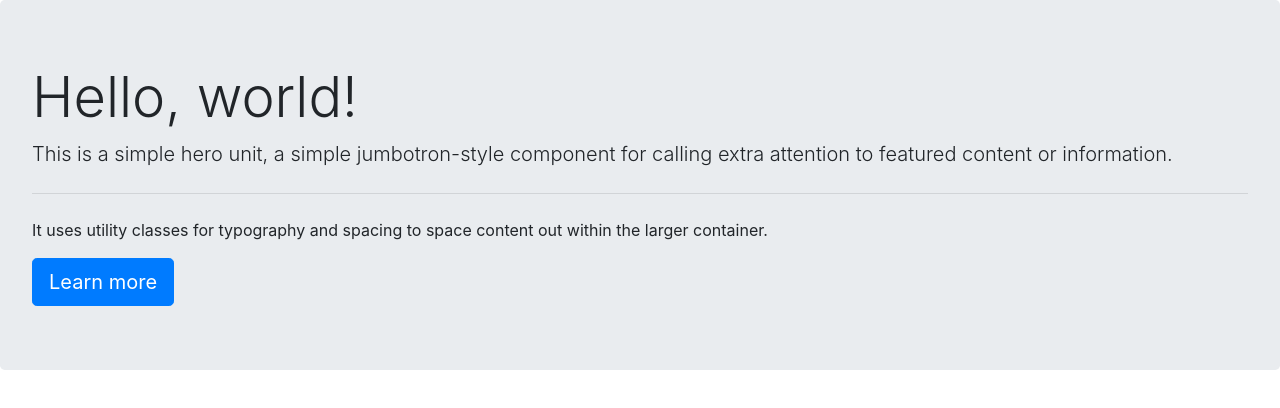
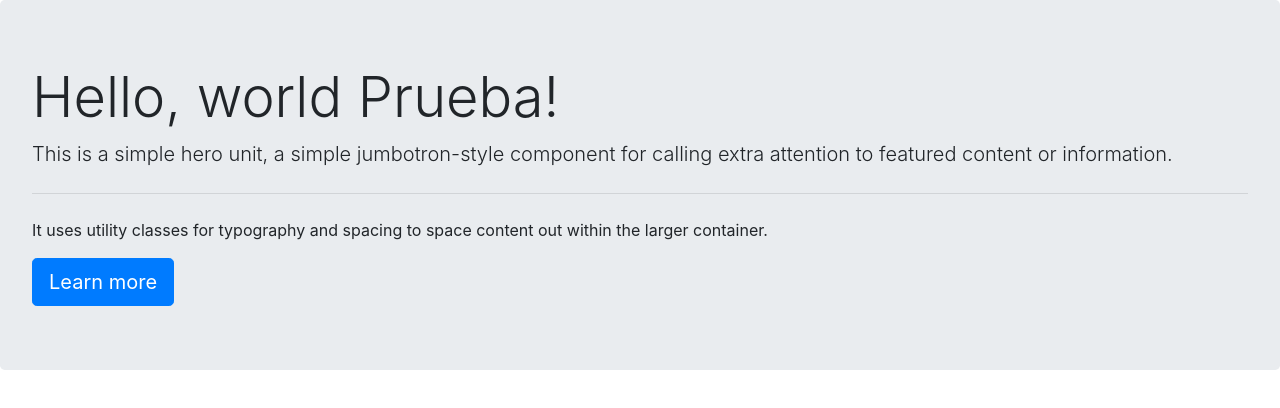
Before and after one commit to ldiezcanseco/prueba, a plain HTML site: page docs/index.html in a window 1280 px wide. Drawn offline with nearby package versions, Linux system fonts and the light colour scheme.

Commit message:
modificar index

```diff
--- a/docs/index.html
+++ b/docs/index.html
@@ -11,14 +11,13 @@
     <title>Hello, world!</title>
   </head>
   <body>
-
     <!-- Optional JavaScript -->
     <!-- jQuery first, then Popper.js, then Bootstrap JS -->
     <script src="https://code.jquery.com/jquery-3.4.1.slim.min.js" integrity="sha384-J6qa4849blE2+poT4WnyKhv5vZF5SrPo0iEjwBvKU7imGFAV0wwj1yYfoRSJoZ+n" crossorigin="anonymous"></script>
     <script src="https://cdn.jsdelivr.net/npm/popper.js@1.16.0/dist/umd/popper.min.js" integrity="sha384-Q6E9RHvbIyZFJoft+2mJbHaEWldlvI9IOYy5n3zV9zzTtmI3UksdQRVvoxMfooAo" crossorigin="anonymous"></script>
     <script src="https://stackpath.bootstrapcdn.com/bootstrap/4.4.1/js/bootstrap.min.js" integrity="sha384-wfSDF2E50Y2D1uUdj0O3uMBJnjuUD4Ih7YwaYd1iqfktj0Uod8GCExl3Og8ifwB6" crossorigin="anonymous"></script>
     <div class="jumbotron">
-        <h1 class="display-4">Hello, world!</h1>
+        <h1 class="display-4">Hello, world Prueba!</h1>
         <p class="lead">This is a simple hero unit, a simple jumbotron-style component for calling extra attention to featured content or information.</p>
         <hr class="my-4">
         <p>It uses utility classes for typography and spacing to space content out within the larger container.</p>
```
